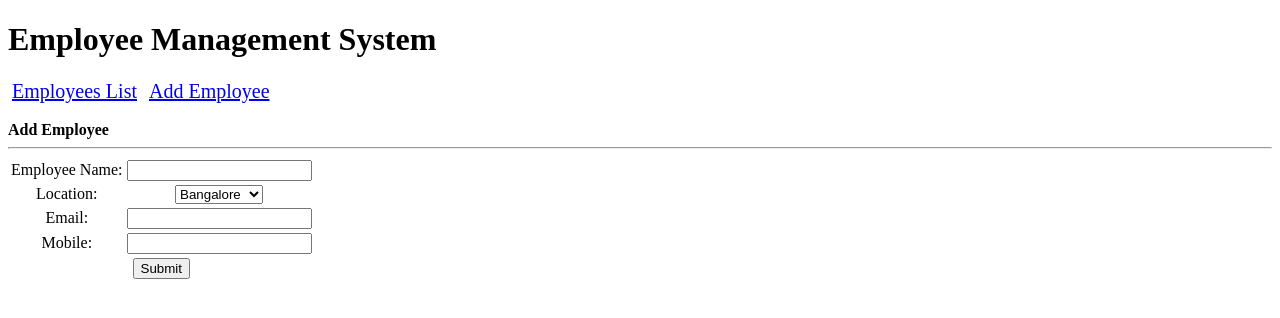
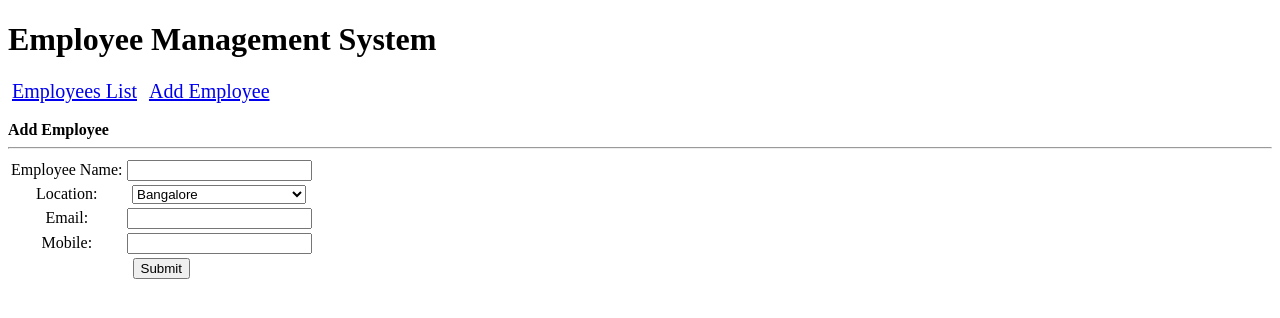
Before and after one commit to aearavindh/JFS_EMS, an Angular app: page /addEmployee in a window 1280 px wide. Shown: the top 318 px of the page. Built offline with nearby package versions, Linux system fonts and the light colour scheme; what angular-in-memory-web-api would draw is missing.

Commit message:
2 files modified

```diff
--- a/src/app/add-employee/add-employee.component.css
+++ b/src/app/add-employee/add-employee.component.css
@@ -1,3 +1,6 @@
 td{
     text-align:center;
 }
+select{
+    width: 174px;
+}
--- a/src/app/edit-employee/edit-employee.component.css
+++ b/src/app/edit-employee/edit-employee.component.css
@@ -1,3 +1,6 @@
 td{
     text-align:center;
 }
+select{
+    width: 174px;
+}
```
